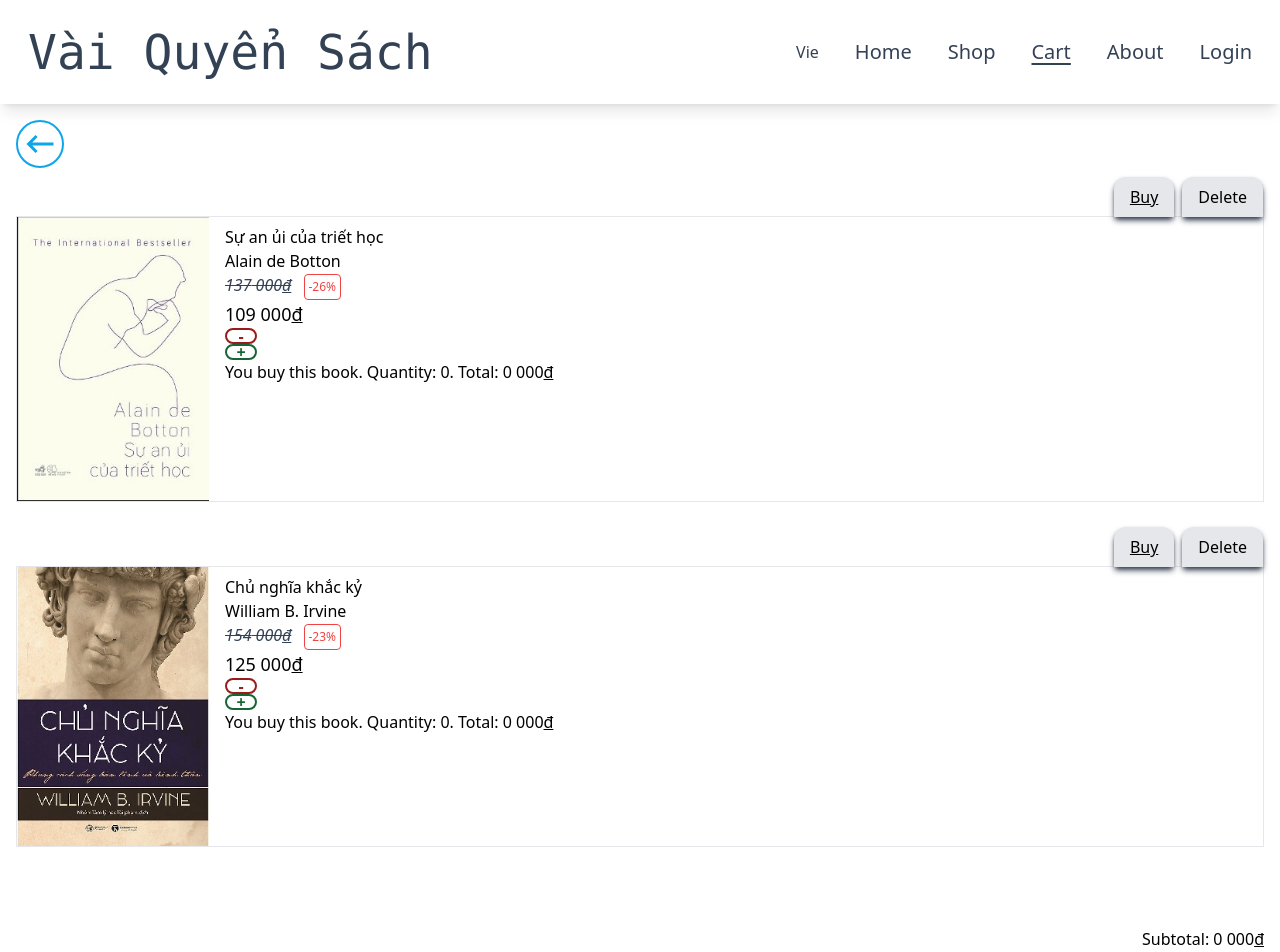
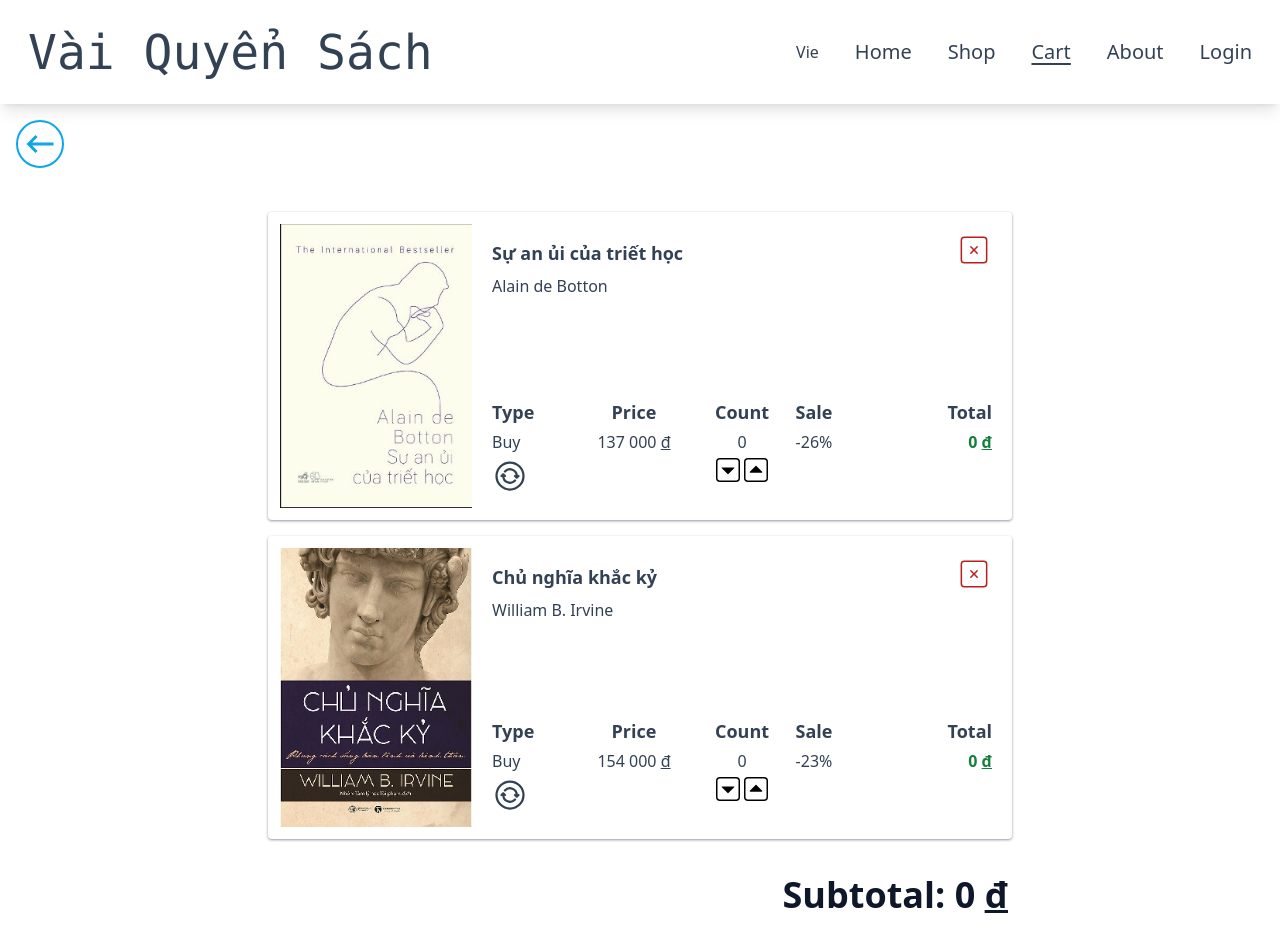
Before and after one commit to minhhoccode111/shopping-cart-top, a React (Vite) app: page /cart in a window 1280 px wide. Shown: the top 952 px of the page. Built offline with nearby package versions, Linux system fonts and the light colour scheme.

Commit message:
Finish styles of Cart page

```diff
--- a/src/routes/cart.tsx
+++ b/src/routes/cart.tsx
@@ -1,5 +1,8 @@
 import { useEffect, useState } from 'react';
+import { CiSquareRemove } from 'react-icons/ci';
 import { MdKeyboardBackspace } from 'react-icons/md';
+import { FaCaretSquareDown, FaCaretSquareUp } from 'react-icons/fa';
+import { IoSyncCircleOutline } from 'react-icons/io5';
 import { useLoaderData, Link, Navigate, useFetcher, useNavigate } from 'react-router-dom';
 import { getCarts, deleteCart, getCart, updateCart, sumCarts } from '../methods/carts';
 
@@ -46,73 +49,84 @@ const CartForm = ({ cart }) => {
   const percent = `-${cart.sale}%`;
   const before = Math.round(cart.price * (1 + cart.sale / 100));
   const after = cart.price;
-  let jsxPrice;
-  if (cart.isBuying) {
-    jsxPrice = (
-      <>
-        <p className="">
-          <i className="text-slate-700 line-through">
-            {before} 000
-            <span className="underline">đ</span>
-          </i>{' '}
-          <span className="inline-block border border-red-500 text-red-500 text-xs ml-2 p-1 rounded">{percent}</span>
-        </p>
-        <p className="text-lg">
-          {after} 000<span className="underline">đ</span>
-        </p>
-      </>
-    );
-  } else {
-    jsxPrice = (
-      <p className="">
-        1 000<span className="underline">đ</span>/day
-      </p>
-    );
-  }
+  const isBuying = cart.isBuying;
   return (
     <>
       <div className="">
-        <p className="">{cart.title}</p>
-        <p className="">{cart.author}</p>
-        {jsxPrice}
+        <header className="flex items-center justify-between">
+          <h2 className="text-sm sm:text-base md:text-lg font-bold">{cart.title}</h2>
+          <fetcher.Form method="post" className="">
+            <input type="text" hidden aria-hidden readOnly placeholder="read cart id" name="id" value={cart.id} />
+            <button name="action" value={'delete'} className={'text-2xl sm:text-3xl md:text-4xl text-red-700'} type="submit">
+              <CiSquareRemove className="" />
+            </button>
+          </fetcher.Form>
+        </header>
+        <p className="text-xs sm:text-sm md:text-base">{cart.author}</p>
       </div>
-      <div className="absolute z-10 right-0 bottom-full flex items-center justify-between gap-2">
-        <fetcher.Form method="post" className="rounded-t-xl hover:shadow-inner transition-shadow shadow-gray-700 bg-gray-200 shadow-md">
+      <div className={'grid gap-1' + ' ' + (isBuying ? 'grid-cols-7' : 'grid-cols-6')}>
+        <div className="flex flex-col gap-1">
+          <h3 className="text-sm sm:text-base md:text-lg font-bold">Type</h3>
+          <p className="text-xs sm:text-sm md:text-base">{isBuying ? 'Buy' : 'Borrow'}</p>
+          {/* toggle to switch between buy and borrow mode */}
+          <fetcher.Form method="post" className="">
             <input type="text" hidden aria-hidden readOnly placeholder="read cart id" name="id" value={cart.id} />
             <input type="text" hidden aria-hidden readOnly placeholder="read cart action" name="action" value={'toggle'} />
-          <button name="isBuying" value={cart.isBuying ? 'false' : 'true'} className={'px-4 py-2 underline'} type="submit">
-            {cart.isBuying ? 'Buy' : 'Borrow'}
-          </button>
-        </fetcher.Form>
-        <fetcher.Form method="post" className="rounded-t-xl hover:shadow-inner transition-shadow shadow-gray-700 bg-gray-200 shadow-md">
-          <input type="text" hidden aria-hidden readOnly placeholder="read cart id" name="id" value={cart.id} />
-          <button name="action" value={'delete'} className={'px-4 py-2'} type="submit">
-            Delete
+            <button name="isBuying" value={cart.isBuying ? 'false' : 'true'} className={'text-2xl sm:text-3xl md:text-4xl'} type="submit">
+              <IoSyncCircleOutline className="" />
             </button>
           </fetcher.Form>
         </div>
+        <div className="flex flex-col items-center gap-1 col-span-2">
+          <h3 className="text-sm sm:text-base md:text-lg font-bold">Price</h3>
+          <p className="text-xs sm:text-sm md:text-base">
+            {isBuying ? (
+              <>
+                <span className="">{before}</span> <span className="">000</span> <span className="underline">đ</span>
+              </>
+            ) : (
+              <>
+                <span className="">1000</span>
+                <span className="underline">đ</span>
+                <span className="">/day</span>
+              </>
+            )}
+          </p>
+        </div>
+        <div className="flex flex-col items-center gap-1">
+          <h3 className="text-sm sm:text-base md:text-lg font-bold">Count</h3>
+          <p className="text-xs sm:text-sm md:text-base">{isBuying ? cart.inputBuyQuantity : cart.inputBorrowQuantity}</p>
+          <div className="flex items-center justify-between gap-1">
             <fetcher.Form method="post" className="">
               <input type="text" hidden aria-hidden readOnly placeholder="read card id" name="id" value={cart.id} />
               <input type="text" hidden aria-hidden readOnly placeholder="read card action" name="action" value="change" />
               <input type="text" hidden aria-hidden readOnly placeholder="read card isBuying" name="isBuying" value={cart.isBuying ? 'true' : 'false'} />
-        <button name={'value'} value={-1} className="rounded-lg h-4 w-8 flex items-center justify-center border-2 font-bold text-red-800 border-red-800" type="submit">
-          -
+              <button name={'value'} value={-1} className="text-xl sm:text-2xl bg-black text-white rounded" type="submit">
+                <FaCaretSquareDown className="" />
               </button>
             </fetcher.Form>
             <fetcher.Form method="post" className="">
               <input type="text" hidden aria-hidden readOnly placeholder="read card id" name="id" value={cart.id} />
               <input type="text" hidden aria-hidden readOnly placeholder="read card action" name="action" value="change" />
               <input type="text" hidden aria-hidden readOnly placeholder="read card isBuying" name="isBuying" value={cart.isBuying ? 'true' : 'false'} />
-        <button name={'value'} value={1} className="rounded-lg h-4 w-8 flex items-center justify-center border-2 font-bold text-green-800 border-green-800" type="submit">
-          +
+              <button name={'value'} value={1} className="text-xl sm:text-2xl bg-black text-white rounded" type="submit">
+                <FaCaretSquareUp className="" />
               </button>
             </fetcher.Form>
-      <p className="">
-        {cart.isBuying
-          ? `You buy this book. Quantity: ${cart.inputBuyQuantity}. Total: ${cart.inputBuyQuantity * cart.price} 000`
-          : `You borrow this book. Quantity: ${cart.inputBorrowQuantity} day(s). Total: ${cart.inputBorrowQuantity} 000`}
+          </div>
+        </div>
+        <div className={'flex flex-col items-center gap-1' + ' ' + (cart.isBuying ? 'block' : 'hidden')}>
+          <h3 className="text-sm sm:text-base md:text-lg font-bold">Sale</h3>
+          <p className="text-xs sm:text-sm md:text-base">{percent}</p>
+        </div>
+        <div className="flex flex-col gap-1 items-end col-span-2 ">
+          <h3 className="text-sm sm:text-base md:text-lg font-bold">Total</h3>
+          <p className="text-xs sm:text-sm md:text-base font-extrabold text-green-700">
+            {isBuying ? cart.inputBuyQuantity * after : cart.inputBorrowQuantity} <span className="">{(isBuying ? cart.inputBuyQuantity * after : cart.inputBorrowQuantity) !== 0 ? '000' : ''}</span>
             <span className="underline">đ</span>
           </p>
+        </div>
+      </div>
     </>
   );
 };
@@ -134,41 +148,50 @@ const Cart = () => {
           <MdKeyboardBackspace />
         </button>
       </div>
-      <div className="">
+      <div className="p-1 sm:p-2 md:p-3 max-w-3xl mx-auto">
         {carts.length ? (
           carts.map((cart) => (
-            <div key={cart.id} className="flex gap-2 m-4 border mt-8 mb-16 bg-white">
-              <Link to={`/shop/book/${cart.id}`} className="">
+            <article key={cart.id} className="flex gap-2 sm:gap-3 p-2 sm:p-3 my-2 sm:my-3 md:my-4 bg-white shadow shadow-gray-400 rounded text-slate-700">
+              <Link to={`/shop/book/${cart.id}`} className="block">
                 <div className="w-32 sm:w-36 md:w-40 lg:w-48">
                   <img src={cart.image} alt="Book image" className="object-center" />
                 </div>
               </Link>
-              <div className="flex-1 p-2 relative">
+              <div className="flex-1 p-2 flex flex-col gap-2 justify-between">
                 <CartForm cart={cart} />
               </div>
-            </div>
+            </article>
           ))
         ) : (
-          <div className="uppercase h-full flex flex-col items-center justify-center">
-            <p className="">Oops! Your cart is empty</p>
-            <p className="underline hover:no-underline transition-all">
+          <article className="max-w-3xl mx-auto uppercase font-bold text-center p-1">
+            <header className="">
+              <h2 className="text-xl sm:text-2xl md:text-4xl text-slate-900">Oops! Your cart is empty</h2>
+            </header>
+            <br className="my-4" />
+            <div className="">
+              <p className="underline decoration-dotted hover:decoration-solid text-sky-500">
                 <Link to={'/shop'}>Shop now!</Link>
               </p>
             </div>
+          </article>
         )}
-      </div>
 
         {carts.length !== 0 && (
+          <article className="max-w-3xl mx-auto my-8 p-1 flex flex-col items-end gap-2 sm:gap-4 md:gap-6">
+            <header className="">
+              <h2 className="text-xl sm:text-2xl md:text-4xl font-extrabold text-slate-900">
+                Subtotal: {sum} {sum !== 0 ? '000' : ''}
+                <span className="underline">đ</span>
+              </h2>
+            </header>
             <div className="">
-          <h2 className="text-right p-4">
-            Subtotal: {sum} 000<span className="underline">đ</span>
-          </h2>
+              <p className="text-xl sm:text-2xl md:text-4xl text-red-500 font-bold">{warnEmptyCart && 'Nothing to checkout'}</p>
+            </div>
             <div className="">
-            <p className="text-red-500 font-bold">{warnEmptyCart && 'Nothing to checkout'}</p>
               <button
                 name="sum"
                 value={sum}
-              className="uppercase py-4 px-8 border-2"
+                className="text-xl sm:text-2xl md:text-4xl uppercase border-2 border-yellow-700 text-yellow-700 font-bold p-2 sm:p-4 md:p-6"
                 onClick={() => {
                   if (sum === 0) setWarnEmptyCart(true);
                   else setWillNavigate(true);
@@ -177,8 +200,10 @@ const Cart = () => {
                 Checkout
               </button>
             </div>
+          </article>
+        )}
       </div>
-      )}
+
       {willNavigate && <Navigate to={'checkout'} />}
     </section>
   );
--- a/src/routes/root.tsx
+++ b/src/routes/root.tsx
@@ -123,8 +123,8 @@ const Root: React.FC = () => {
         <Outlet />
       </main>
       {pathname !== '/' && (
-        <footer className="text-center">
-          <p>Copyright 2022</p>
+        <footer className="hidden">
+          <h2 className="text-xl">Made with love by minhhoccode</h2>
         </footer>
       )}
     </>
```
Lines whose indentation alone changed are shown as unchanged.
